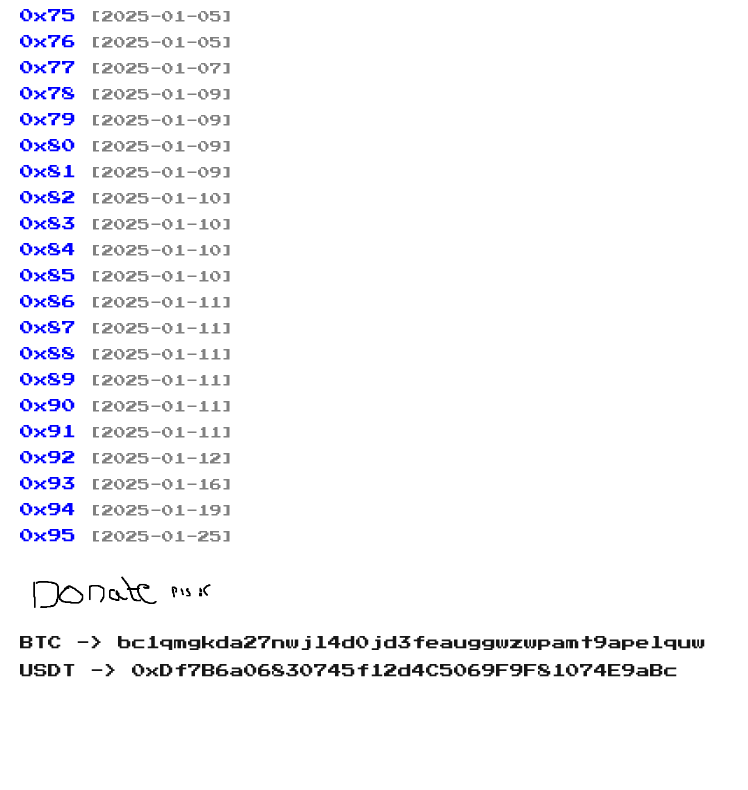
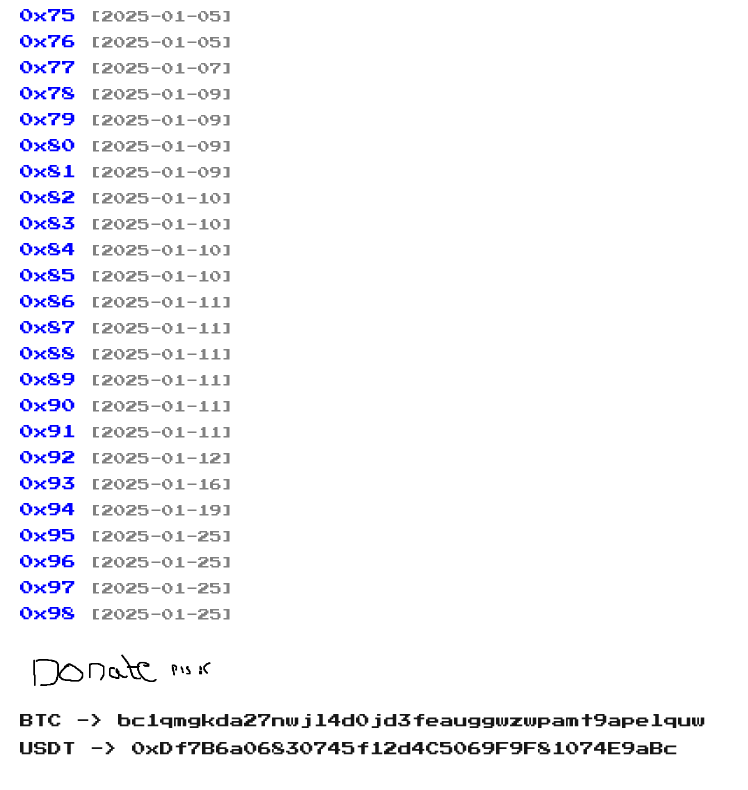
Before and after one commit to ReverseSec/eryx, a plain HTML site: page index.html in a window 1280 px wide. Shown: the part 2144-2934 px from the top of the page, without its empty margins (0-748 px from the left). Before the commit the page ends 2856 px from the top, so only its background shows below. Drawn offline with Linux system fonts and the light colour scheme.

Commit message:
Update index.html

```diff
--- a/index.html
+++ b/index.html
@@ -162,6 +162,9 @@
             <li><a href="./archive/1c29610edf5fe3c9d313207bd65bcdd0">0x93</a> <span class="timestamp">[2025-01-16]</span></li>
             <li><a href="./archive/5b0e4eae14988c6eca8dd5509600456b">0x94</a> <span class="timestamp">[2025-01-19]</span></li>
             <li><a href="./archive/241c2dd812735e72189372b834b6bc47">0x95</a> <span class="timestamp">[2025-01-25]</span></li>
+            <li><a href="./archive/16a400829f96a332784f11978bb09491">0x96</a> <span class="timestamp">[2025-01-25]</span></li>
+            <li><a href="./archive/0a48d7704aa73974007928654c5f18fa">0x97</a> <span class="timestamp">[2025-01-25]</span></li>
+            <li><a href="./archive/0c4aaeb3357fb9edbbacb934f9333108">0x98</a> <span class="timestamp">[2025-01-25]</span></li>
         </ul>
 
         <h3>
```
